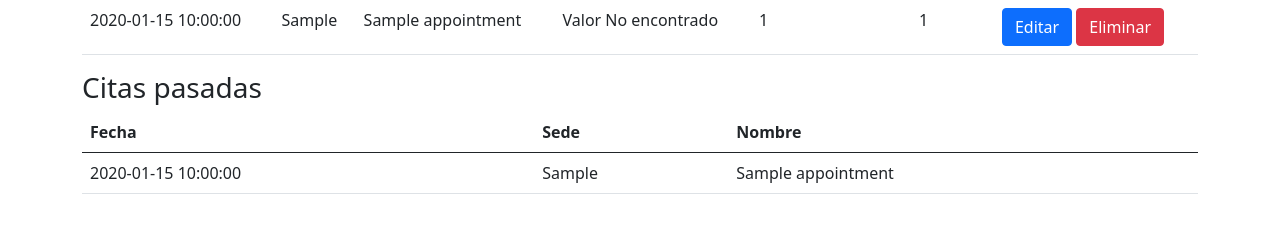
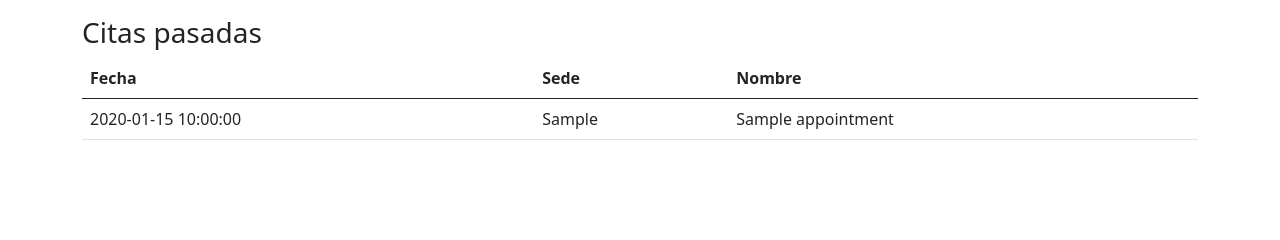
Before and after one commit to andrea0026/proyecto_mascotas, a Flask app: page /dashboard in a window 1280 px wide. Shown: the part 130-370 px from the top of the page. Run offline with Flask 2, Linux system fonts and the light colour scheme; the visitor is signed in with stand-in values (Sample User, id 1); tables that the repository leaves empty hold one stand-in row (values such as "Sample post").

Commit message:
añadir current_appointment

```diff
--- a/flask_app/controller/users_controller.py
+++ b/flask_app/controller/users_controller.py
@@ -64,9 +64,9 @@
     }
 
     user = User.get_by_id(formulario) #Usuario que inicio sesión
-    appointments=Appointment.get_appointment_by_user(formulario)
+    current_appointments=Appointment.get_current()
     past_appointments = Appointment.get_past()
-    return render_template('dashboard.html', user=user,appointments=appointments, past_appointments=past_appointments)
+    return render_template('dashboard.html', user=user,current_appointments=current_appointments, past_appointments=past_appointments)
 
 @app.route('/logout')
 def logout():
--- a/flask_app/models/citas.py
+++ b/flask_app/models/citas.py
@@ -77,14 +77,24 @@
         now = datetime.now()
         current_time = now.strftime("%Y-%m-%d")
         query = "SELECT appointments.* FROM appointments LEFT JOIN users ON users.id = appointments.user_id where date < '" + str(current_time)  + "'"#LEFT JOIN users
-        print(query)
         results = connectToMySQL('tienda_mascotas').query_db(query) #Lista de diccionarios
         past_appointments = []
         for appointment in results:
             past_appointments.append(cls(appointment))
-        print(past_appointments)
         return past_appointments
 
+    @classmethod
+    def get_current(cls):
+        now = datetime.now()
+        current_time = now.strftime("%Y-%m-%d")
+        query = "SELECT appointments.* FROM appointments LEFT JOIN users ON users.id = appointments.user_id where date >= '" + str(current_time)  + "'"#LEFT JOIN users
+        print(query)
+        results = connectToMySQL('tienda_mascotas').query_db(query) #Lista de diccionarios
+        current_appointments = []
+        for appointment in results:
+            current_appointments.append(cls(appointment))
+        print(current_appointments)
+        return current_appointments
 
     @classmethod
     def get_by_id(cls, formulario):
@@ -109,6 +119,7 @@
     @classmethod
     def get_appointment_by_user(cls, formulario):
         query = "SELECT appointments.* FROM appointments LEFT JOIN users ON users.id = appointments.user_id WHERE user_id = %(id)s"
+        print(query)
         result = connectToMySQL('tienda_mascotas').query_db(query, formulario) #recibimos una lista
         appointments =[]
         for appointment in result:
--- a/flask_app/templates/dashboard.html
+++ b/flask_app/templates/dashboard.html
@@ -29,26 +29,26 @@
                     </tr>
                 </thead>
                 <tbody>
-                    {% for appointment in appointments %}
-                        {% if appointment.id != past_appointments.id %}
+                    {% for current_appointment in current_appointments %}
+                        {% if current_appointment.user_id == user.id %}
                             <tr>
-                                <td>{{ appointment.date }}</td>
-                                <td>{{ appointment.site }}</td>
-                                <td>{{ appointment.pet_name }}</td>
+                                <td>{{ current_appointment.date }}</td>
+                                <td>{{ current_appointment.site }}</td>
+                                <td>{{ current_appointment.pet_name }}</td>
                                 <td>
-                                    {% if appointment.animal_type == 'p' %}
+                                    {% if current_appointment.animal_type == 'p' %}
                                         Perro
-                                    {% elif appointment.animal_type == 'g' %}
+                                    {% elif current_appointment.animal_type == 'g' %}
                                         Gato
                                     {% else %}
                                         Valor No encontrado
                                     {% endif %}
                                 </td>
-                                <td>{{ appointment.service_type_id }}</td> <!-- falta traer la descripcion de estas tablas -->
-                                <td>{{ appointment.client_type_id }}</td>
+                                <td>{{ current_appointment.service_type_id }}</td> <!-- falta traer la descripcion de estas tablas -->
+                                <td>{{ current_appointment.client_type_id }}</td>
                                 <td>
-                                    <a href="/edit/appointment/{{appointment.id}}" class="btn btn-primary">Editar</a>
-                                    <a href="/delete/appointment/{{appointment.id}}" class="btn btn-danger">Eliminar</a>
+                                    <a href="/edit/appointment/{{current_appointment.id}}" class="btn btn-primary">Editar</a>
+                                    <a href="/delete/appointment/{{current_appointment.id}}" class="btn btn-danger">Eliminar</a>
                                 </td>
                             </tr>
                         {% endif %}
```
